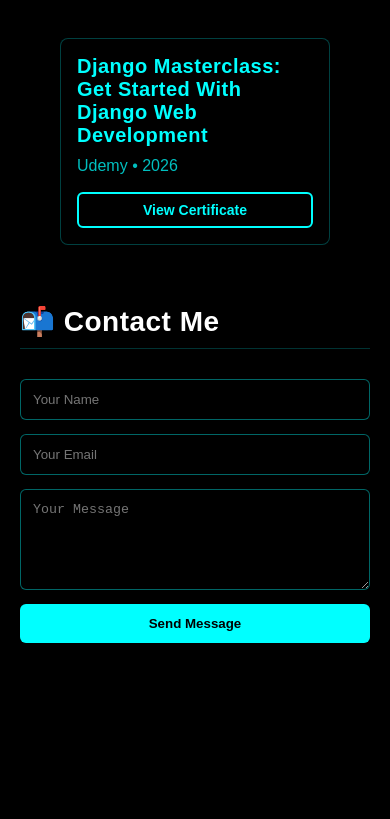
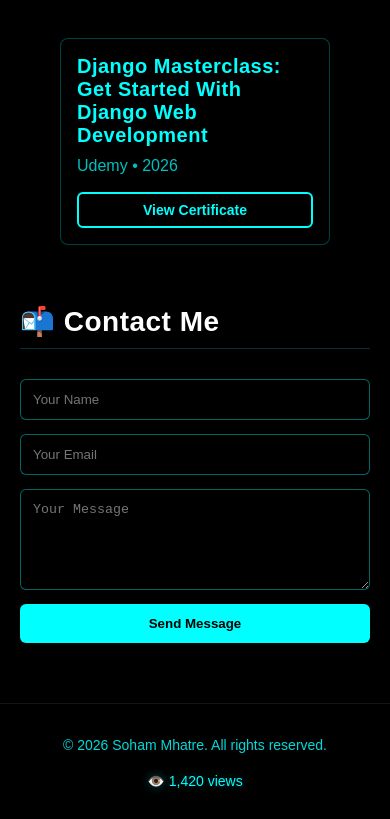
Before and after one commit to SoHaM-250143/my-portfolio, a Next.js app: page / in a window 390 px wide. Shown: the part 4061-4880 px from the top of the page. Before the commit the page ends 4764 px from the top, so only its background shows below. Built offline with nearby package versions, Linux system fonts and the light colour scheme; no server answers.

Commit message:
feat: implement a live page view counter at the bottom of the page in the footer

```diff
--- /dev/null
+++ b/src/app/api/views/route.ts
@@ -0,0 +1,23 @@
+import { NextResponse } from "next/server";
+
+export const runtime = "edge";
+
+export async function GET() {
+  const namespace = "soham-mhatre-portfolio";
+  const key = "page-views";
+  const url = `https://api.counterapi.dev/v1/${namespace}/${key}/up`;
+
+  try {
+    const res = await fetch(url, { cache: "no-store" });
+    if (res.ok) {
+      const data = await res.json();
+      return NextResponse.json({ views: data.value });
+    }
+  } catch (err) {
+    console.error("CounterAPI error, falling back to baseline", err);
+  }
+
+  // Fallback to a baseline if the CounterAPI service has an issue
+  const baseline = 1420;
+  return NextResponse.json({ views: baseline });
+}
--- a/src/app/page.tsx
+++ b/src/app/page.tsx
@@ -4,6 +4,7 @@ import { useState } from "react";
 import Header from "@/components/Header";
 import SectionCard from "@/components/SectionCard";
 import GithubGrid from "@/components/GithubGrid";
+import ViewCounter from "@/components/ViewCounter";
 
 export default function HomePage() {
   const [activeEduIndex, setActiveEduIndex] = useState(0);
@@ -256,6 +257,13 @@ export default function HomePage() {
           </button>
         </form>
       </section>
+
+      <footer className="footer-section">
+        <p className="footer-credit">© {new Date().getFullYear()} Soham Mhatre. All rights reserved.</p>
+        <div className="footer-views">
+          <ViewCounter />
+        </div>
+      </footer>
     </>
   );
 }
--- a/src/components/ViewCounter.tsx
+++ b/src/components/ViewCounter.tsx
@@ -15,8 +15,8 @@ export default function ViewCounter() {
   if (views === null) return null;
 
   return (
-    <div style={{ fontSize: "14px", opacity: 0.8 }}>
+    <span className="view-counter-text">
       👁️ {views.toLocaleString()} views
-    </div>
+    </span>
   );
 }
--- a/src/styles/globals.css
+++ b/src/styles/globals.css
@@ -1920,3 +1920,47 @@ input:checked + .slider::before {
     grid-template-columns: 1fr;
   }
 }
+
+/* =========================
+   FOOTER SECTION
+========================= */
+
+.footer-section {
+  width: 100%;
+  max-width: 1200px;
+  margin: 0 auto;
+  padding: 40px 60px;
+  display: flex;
+  justify-content: space-between;
+  align-items: center;
+  border-top: 1px solid rgba(255, 255, 255, 0.08);
+  font-family: inherit;
+  color: rgba(255, 255, 255, 0.5);
+  font-size: 14px;
+}
+
+.footer-credit {
+  margin: 0;
+}
+
+.footer-views {
+  display: flex;
+  align-items: center;
+  gap: 8px;
+  color: var(--accent-color);
+  font-weight: 500;
+  text-shadow: 0 0 10px rgba(var(--accent-color-rgb), 0.3);
+}
+
+.view-counter-text {
+  font-family: inherit;
+}
+
+@media (max-width: 768px) {
+  .footer-section {
+    flex-direction: column;
+    gap: 16px;
+    text-align: center;
+    padding: 30px 20px;
+  }
+}
```
